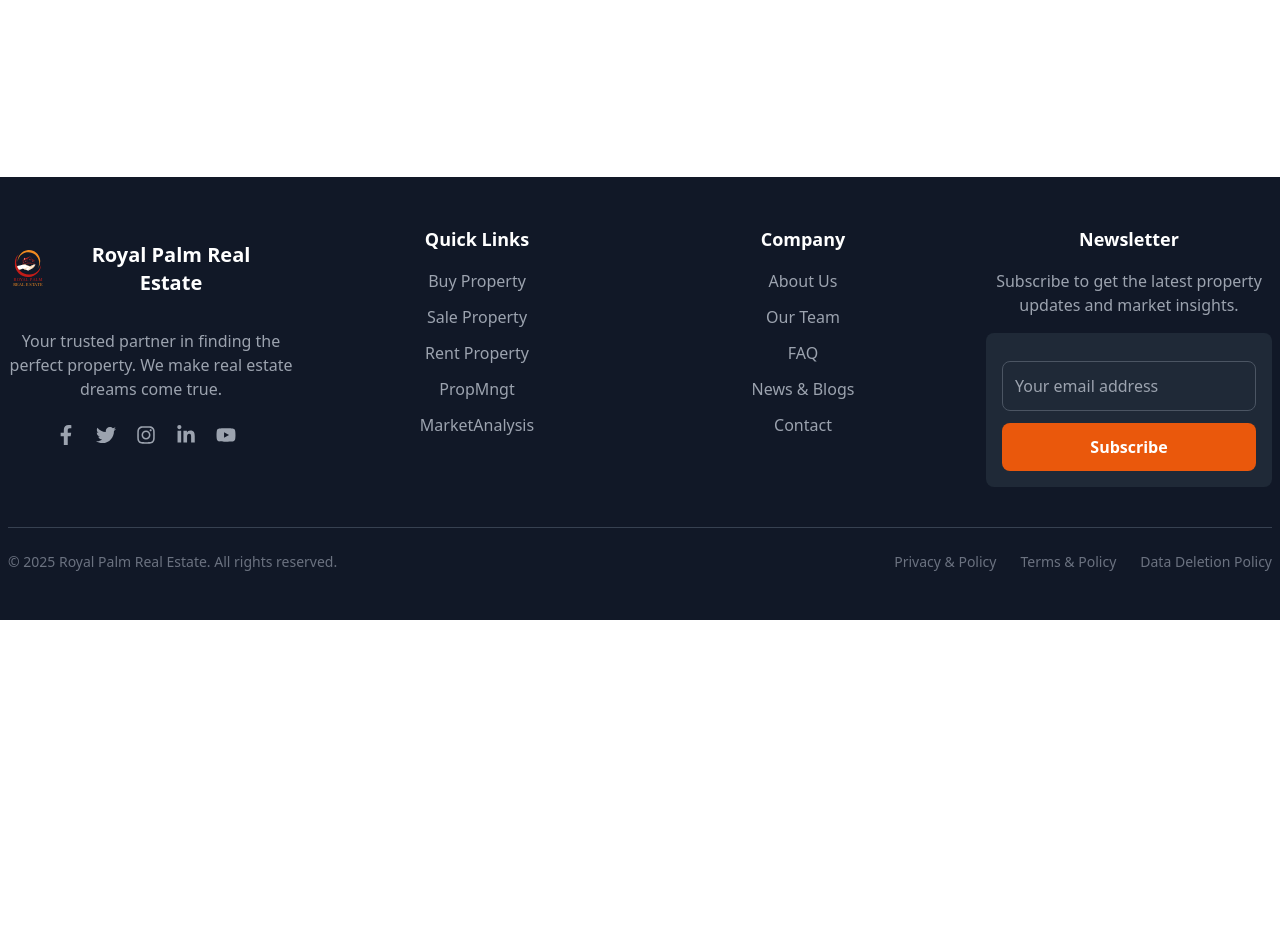
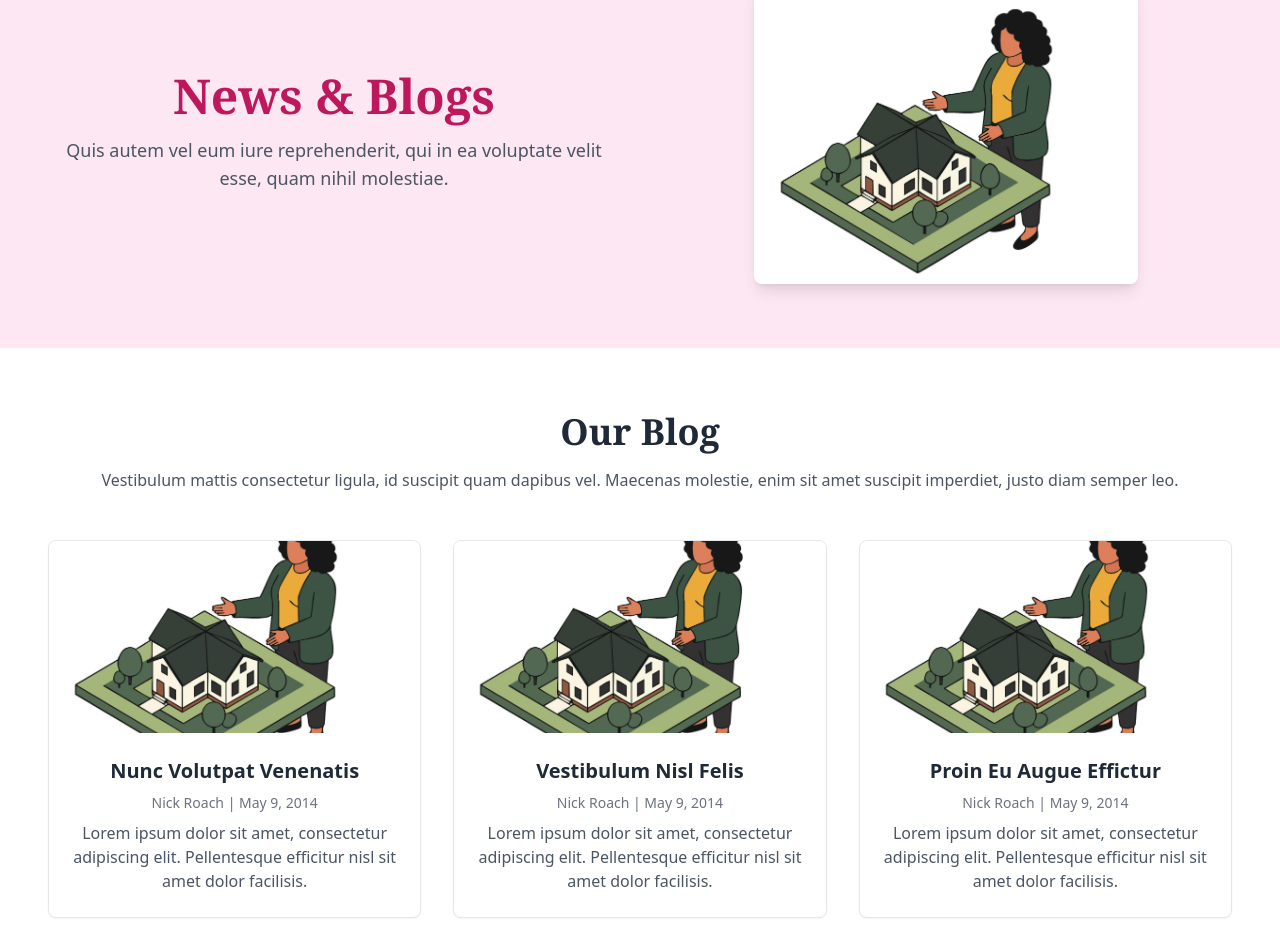
Before and after one commit to biyasshresth/Royal-Palm-Real-Estate, a React (Vite) app: page /BlogPage in a window 1280 px wide. Shown: the part 180-1132 px from the top of the page. Before the commit the page ends 800 px from the top, so only its background shows below. Built offline with nearby package versions, Linux system fonts and the light colour scheme.

Commit message:
add new page

```diff
--- a/src/App.tsx
+++ b/src/App.tsx
@@ -9,6 +9,7 @@
 import "./App.css";
 import Faq from "./components/Faq";
 import NewsUpdate from "./components/NewsBlogs/PlotUpdate";
+import BlogPage from "./components/NewsBlogs/BlogPage";
 import HouseUpdate from "./components/NewsBlogs/HouseUpdate";
 import NewsblogsPage from "./components/NewsBlogs/NewsblogsPage";
 import TermsPolicy from "./components/TermsPolicy";
@@ -46,6 +47,7 @@
             <Route path="/NewsUpdate" element={<NewsUpdate />} />
             <Route path="/HouseUpdate" element={<HouseUpdate />} />
             <Route path="/NewsblogsPage" element={<NewsblogsPage />} />
+            <Route path="/BlogPage" element={<BlogPage />} />
             <Route path="/TermsPolicy" element={<TermsPolicy />} />
             <Route path="/PrivacyPolicy" element={<PrivacyPolicy />} />
             <Route path="/DataDeletion" element={<DataDeletion />} />
--- a/src/components/Footer.tsx
+++ b/src/components/Footer.tsx
@@ -80,7 +80,12 @@
           <h3 className="text-white font-bold text-lg mb-4">Quick Links</h3>
           <ul className="space-y-3">
             <li>
-              <Link to="/BuyPropertyOption" className="hover:text-white hover:underline">Buy Property</Link>
+              <Link
+                to="/BuyPropertyOption"
+                className="hover:text-white hover:underline"
+              >
+                Buy Property
+              </Link>
             </li>
             <li>
               <Link to="/Sell" className="hover:text-white hover:underline">
@@ -111,7 +116,7 @@
         {/* Company */}
         <div>
           <h3 className="text-white font-bold text-lg mb-4">Company</h3>
-          <ul className="space-y-3">
+          <ul className="space-y-2">
             <li>
               <Link to="/AboutUs" className="hover:text-white hover:underline">
                 About Us
@@ -136,7 +141,12 @@
                 to="/NewsblogsPage"
                 className="hover:text-white hover:underline"
               >
-                News & Blogs
+                News & Updates
+              </Link>
+            </li>
+            <li>
+              <Link to="/BlogPage" className="hover:text-white hover:underline">
+                Blogs Page
               </Link>
             </li>
             <li>
--- a/src/components/NewsBlogs/BlogPage.tsx
+++ b/src/components/NewsBlogs/BlogPage.tsx
@@ -0,0 +1,103 @@
+import React, { FC, useEffect } from "react";
+import BlogPic from "../../assets/BlogPic.png";
+
+
+const BlogPage: FC = () => {
+  useEffect(() => {
+    window.scrollTo(0, 0);
+  }, []);
+
+  const blogPosts = [
+    {
+      title: "Nunc Volutpat Venenatis",
+      author: "Nick Roach",
+      date: "May 9, 2014",
+      image: BlogPic,
+      excerpt:
+        "Lorem ipsum dolor sit amet, consectetur adipiscing elit. Pellentesque efficitur nisl sit amet dolor facilisis.",
+    },
+    {
+      title: "Vestibulum Nisl Felis",
+      author: "Nick Roach",
+      date: "May 9, 2014",
+      image: BlogPic,
+      excerpt:
+        "Lorem ipsum dolor sit amet, consectetur adipiscing elit. Pellentesque efficitur nisl sit amet dolor facilisis.",
+    },
+    {
+      title: "Proin Eu Augue Effictur",
+      author: "Nick Roach",
+      date: "May 9, 2014",
+      image: BlogPic,
+      excerpt:
+        "Lorem ipsum dolor sit amet, consectetur adipiscing elit. Pellentesque efficitur nisl sit amet dolor facilisis.",
+    },
+  ];
+
+  return (
+    <div className="bg-white text-gray-800 min-h-screen">
+      {/* Hero Section */}
+      <div className="bg-pink-100 flex flex-col md:flex-row items-center max-w-7xl mx-auto px-4 md:px-12 py-16 gap-10">
+        <div className="md:w-1/2">
+          <h1 className="text-5xl font-serif font-bold mb-4 text-pink-700">
+            News & Blogs
+          </h1>
+          <p className="text-lg text-gray-600">
+            Quis autem vel eum iure reprehenderit, qui in ea voluptate velit
+            esse, quam nihil molestiae.
+          </p>
+        </div>
+        <div className="md:w-1/2 flex justify-center">
+          <img
+            src={BlogPic}
+            alt="News & Events"
+            className="w-full max-w-sm rounded-lg shadow-lg"
+          />
+        </div>
+      </div>
+
+      {/* Blog Grid Section */}
+      <div className="bg-white max-w-7xl mx-auto px-4 md:px-12 py-16">
+        <div className="text-center mb-12">
+          <h2 className="text-4xl font-serif font-bold mb-4 text-gray-800">
+            Our Blog
+          </h2>
+          <p className="text-gray-600">
+            Vestibulum mattis consectetur ligula, id suscipit quam dapibus vel.
+            Maecenas molestie, enim sit amet suscipit imperdiet, justo diam
+            semper leo.
+          </p>
+        </div>
+
+        <div className="grid sm:grid-cols-1 md:grid-cols-3 gap-8">
+          {blogPosts.map((post, idx) => (
+            <div
+              key={idx}
+              className="bg-white border border-gray-200 rounded-lg overflow-hidden shadow-sm hover:shadow-md transition"
+            >
+              <img
+                src={post.image}
+                alt={post.title}
+                className="w-full h-48 object-cover"
+              />
+              <div className="p-6">
+                <h3 className="text-xl font-semibold mb-2 text-gray-800">
+                  {post.title}
+                </h3>
+                <p className="text-sm text-gray-500 mb-2">
+                  {post.author} | {post.date}
+                </p>
+                <p className="text-gray-600">
+                  Lorem ipsum dolor sit amet, consectetur adipiscing elit.
+                  Pellentesque efficitur nisl sit amet dolor facilisis.
+                </p>
+              </div>
+            </div>
+          ))}
+        </div>
+      </div>
+    </div>
+  );
+};
+
+export default BlogPage;
```
